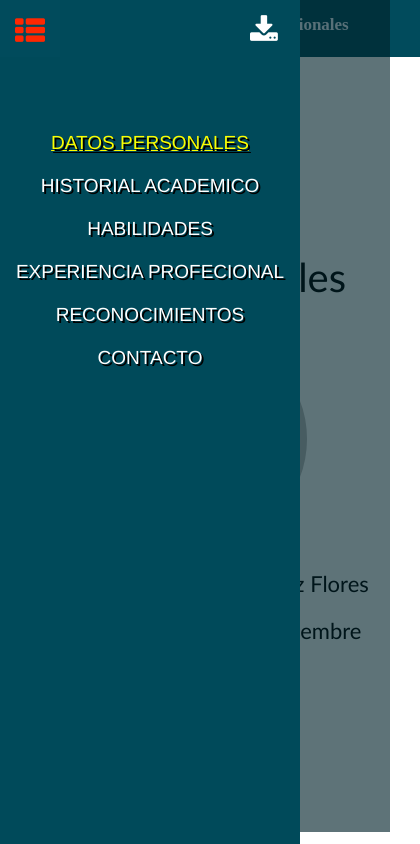
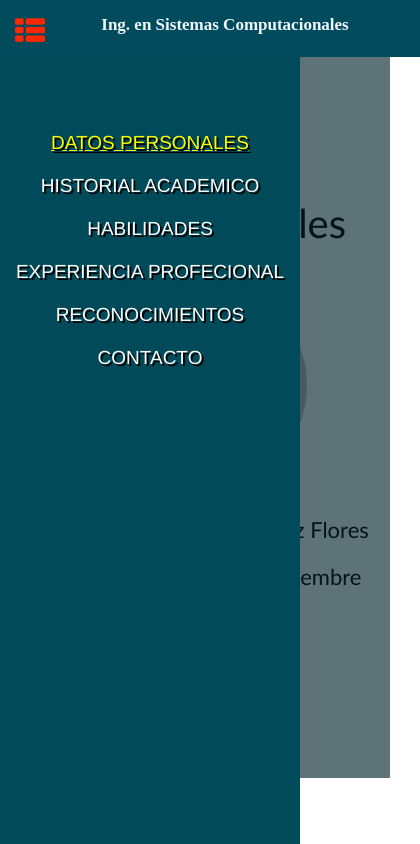
Before and after one commit to alejandro-jalf/Curriculum-Alejandro-LF, a plain HTML site: page index.html in a window 390 px wide. Shown: the whole page, 420 px wide, since content can reach past the window. Drawn offline with nearby package versions, Linux system fonts and the light colour scheme; files whose address does not match are found by name.

Commit message:
REFACTOR: Mejora reponsividad

```diff
--- a/styles/style-cv.css
+++ b/styles/style-cv.css
@@ -407,6 +407,13 @@ p{
         padding-left: 0px;
     }
 
+    h1{
+        position: fixed;
+    }
+
+    .titulos{
+        padding-top: 60px;
+    }
 }
 
 @media screen and (max-width: 550px){
```
